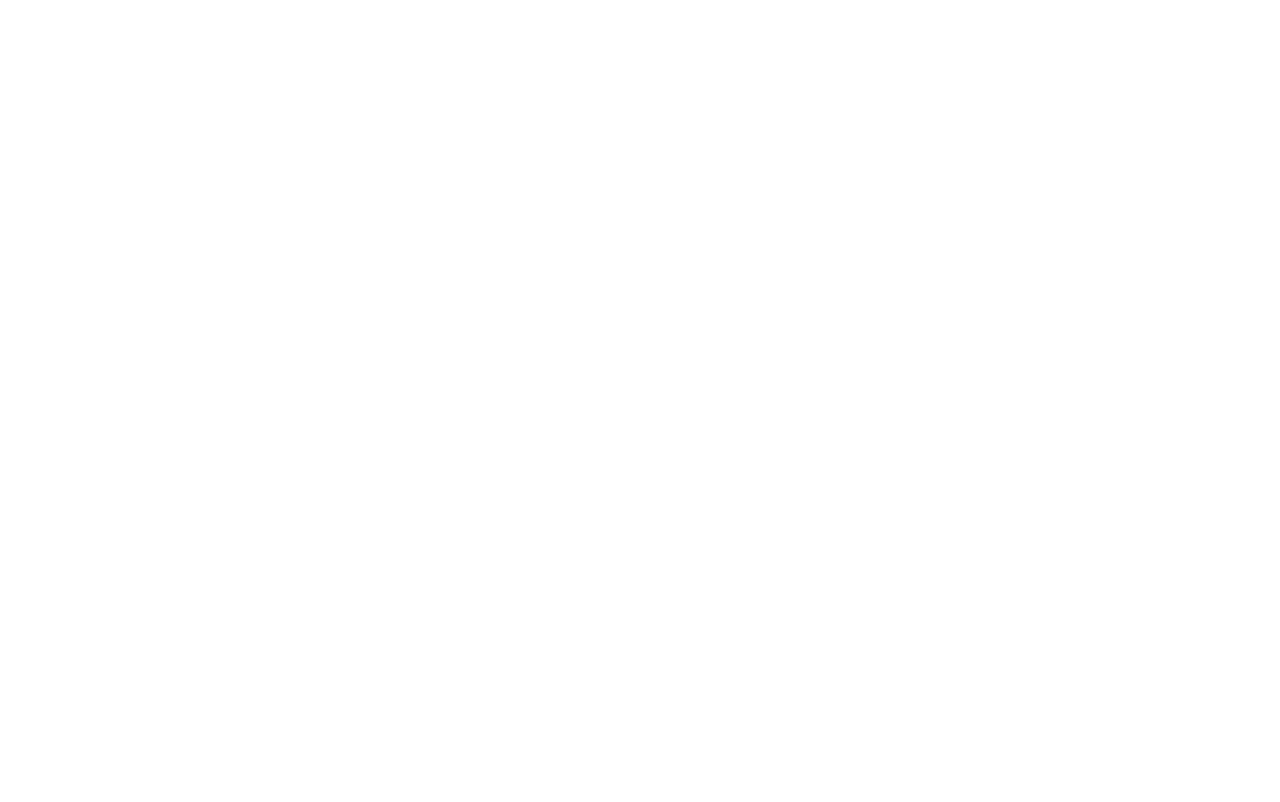
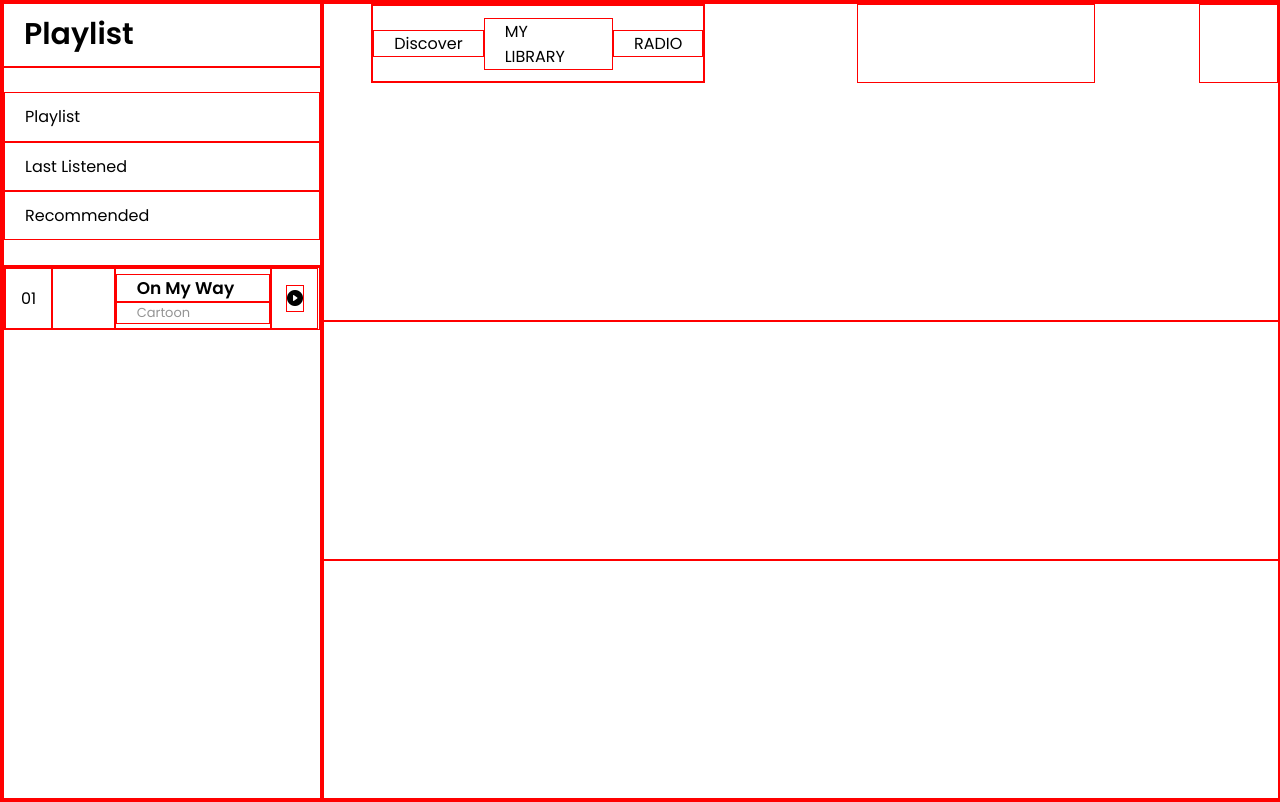
Before and after one commit to iammohan01/MusicPlayer, a plain HTML site: page index.html in a window 1280 px wide. Drawn offline with nearby package versions, Linux system fonts and the light colour scheme.

Commit message:
left panel and banner outlook design creted

```diff
--- a/index.html
+++ b/index.html
@@ -5,14 +5,51 @@
     <meta http-equiv="X-UA-Compatible" content="IE=edge">
     <meta name="viewport" content="width=device-width, initial-scale=1.0">
     <link rel="stylesheet" href="style.css">
+    <link rel="stylesheet" href="simpleCSS.css">
+    <link rel="stylesheet" href="https://cdn.jsdelivr.net/npm/bootstrap-icons@1.7.2/font/bootstrap-icons.css">
+
     <title>Music Player</title>
 </head>
 <body>
-    <div class="rightPanel">
-
+    <div class="leftPanel">
+        <div class="title">Playlist</div>
+        <div class="recommended flxCenter flxColumn">
+            <div class="playList flxLeft">Playlist</div>
+            <div class="lastListening flxLeft">Last Listened</div>
+            <div class="recommendedList flxLeft">Recommended</div>
+        </div>
+        <div class="queue">
+            <div class="currentQueue1 flx queueList">
+                <div class="songNumber flxCenter"> 01</div>
+                <div class="songImage flxCenter"></div>
+                <div class="songTitle flxCenter flxColumn">
+                    <div class="songName">On My Way</div>
+                    <div class="songAuthor">Cartoon</div>
+                </div>
+                <div class="songPlayButton flxCenter">
+                    <i class="bi bi-play-circle-fill pauseBtn"></i>
+                </div>
+            </div>
+        </div>
     </div>
     <div class="mainPanel">
+        <div class="banner flx">
+            <nav>
+                <ul class="flxCenter">
+                    <li>Discover</li>
+                    <li>MY LIBRARY</li>
+                    <li>RADIO</li>
+                </ul>
+            </nav>
+            <div class="searchBox">
 
+            </div>
+            <div class="userProfile">
+
+            </div>
+        </div>
+        <div class="popularSongs"></div>
+        <div class="popularArtists"></div>
     </div>
 
 </body>
--- /dev/null
+++ b/simpleCSS.css
@@ -0,0 +1,36 @@
+.flx{
+    display: flex;
+}
+.flxCenter{
+    display: flex;
+    align-items: center;
+    justify-content: center;
+}
+.flxColumn{
+    flex-direction: column;
+}
+.flxLeft{
+    display: flex;
+    align-items: center;
+    justify-content: left;
+}
+.flxRight{
+    display: flex;
+    align-items: center;
+    justify-content: right;
+}
+.flxBtm{
+    display: flex;
+    align-items:flex-end;
+    justify-content: center;
+}
+.h-100P{
+    height: 100%;
+}
+ul{
+    height: 100%;
+}
+li{
+    list-style-type: none;
+    padding: 0px 20px ;
+}
--- a/style.css
+++ b/style.css
@@ -0,0 +1,104 @@
+@import url('https://fonts.googleapis.com/css2?family=Poppins:wght@100;200;300;400;500;600;700;800;900&display=swap');
+*{
+    margin: 0;
+    padding: 0;
+    box-sizing: border-box;
+    border: 1px solid red;
+    font-family: 'Poppins', sans-serif;
+}
+body{
+    width: 100vw;
+    height: 100vh;
+    display: flex;
+}
+.leftPanel{
+    width: 25%;
+    height: 100%;
+}
+.mainPanel{
+    width: 75%;
+    height: 100%;
+    position: relative;
+}
+.title{
+    height: 8%;
+    display: flex;
+    align-items: center;
+    justify-content: left;
+    font-size: 30px;
+    /* letter-spacing: 1px; */
+    padding: 20px;
+    font-weight: 600;
+}
+.recommended{
+    height: 25%;
+}
+.recommended > div{
+    height: 25%;
+    width: 100%;
+    padding-left: 20px;
+}
+.queue{
+    height: 67%;
+    overflow: scroll;
+}
+.queueList{
+    width: 100%;
+    height: 12%;
+    position: relative;
+}
+.songNumber{
+    height: 100%;
+    width: 15%;
+}
+.songImage{
+    height: 100%;
+    width: 20%;
+}
+.songTitle{
+    height: 100%;
+    width: 50%;
+}
+.songPlayButton{
+    height: 100%;
+    width: 15%;
+    cursor: pointer;
+}
+.songName, .songAuthor{
+    width: 100%;
+    padding-left: 20px;
+}
+.songName{
+    font-size: 17px;
+    font-weight: 600;
+}
+.songAuthor{
+    font-size: 13px;
+    color: rgba(0, 0, 0, 0.422);
+}
+.banner{
+    height: 40%;
+    width: 100%;
+    justify-content: space-between;
+}
+.popularSongs{
+    height: 30%;
+}
+.popularArtists{
+    height: 30%;
+}
+.banner > nav{
+    height: 25%;
+    width: 35%;
+    justify-content: flex-start;
+    margin: 0 5%;
+
+}
+.searchBox{
+    height: 25%;
+    width: 25%;
+}
+.userProfile{
+    height: 25%;
+    aspect-ratio: 1/1;
+}
```
